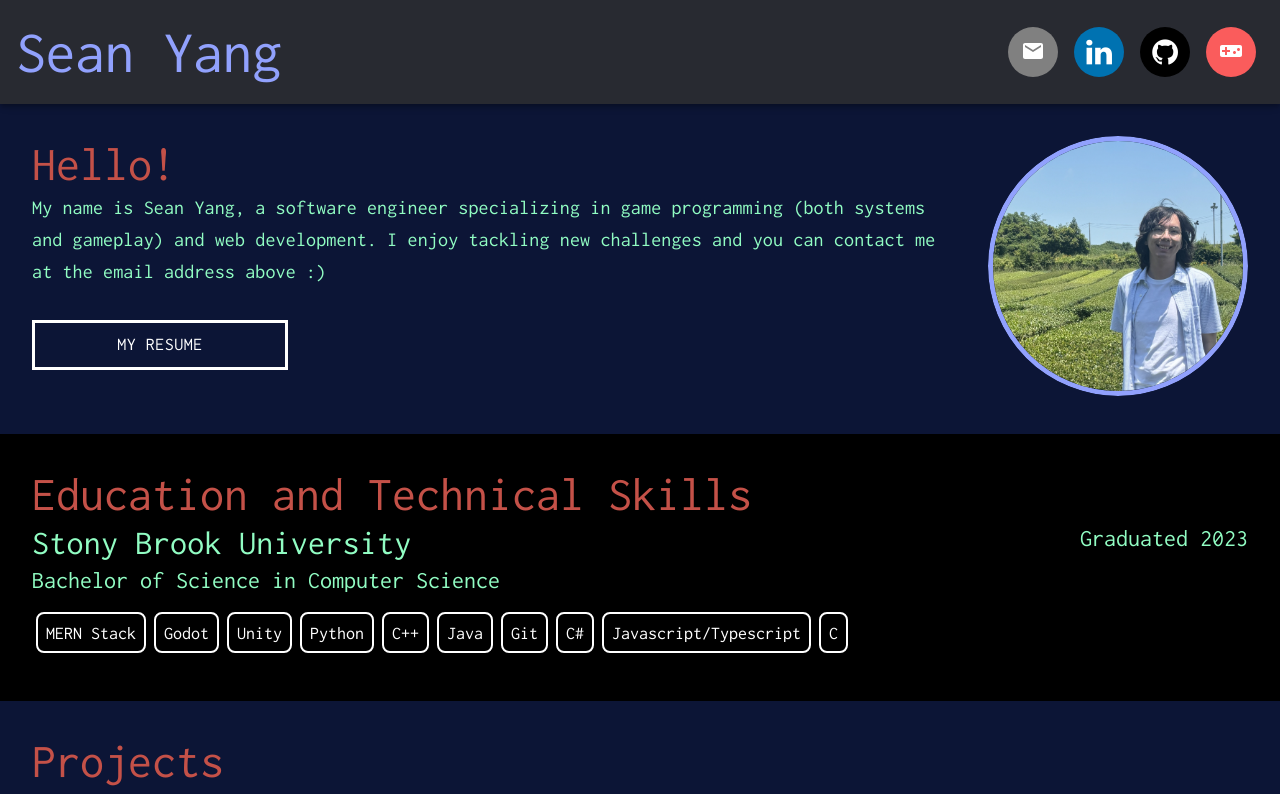
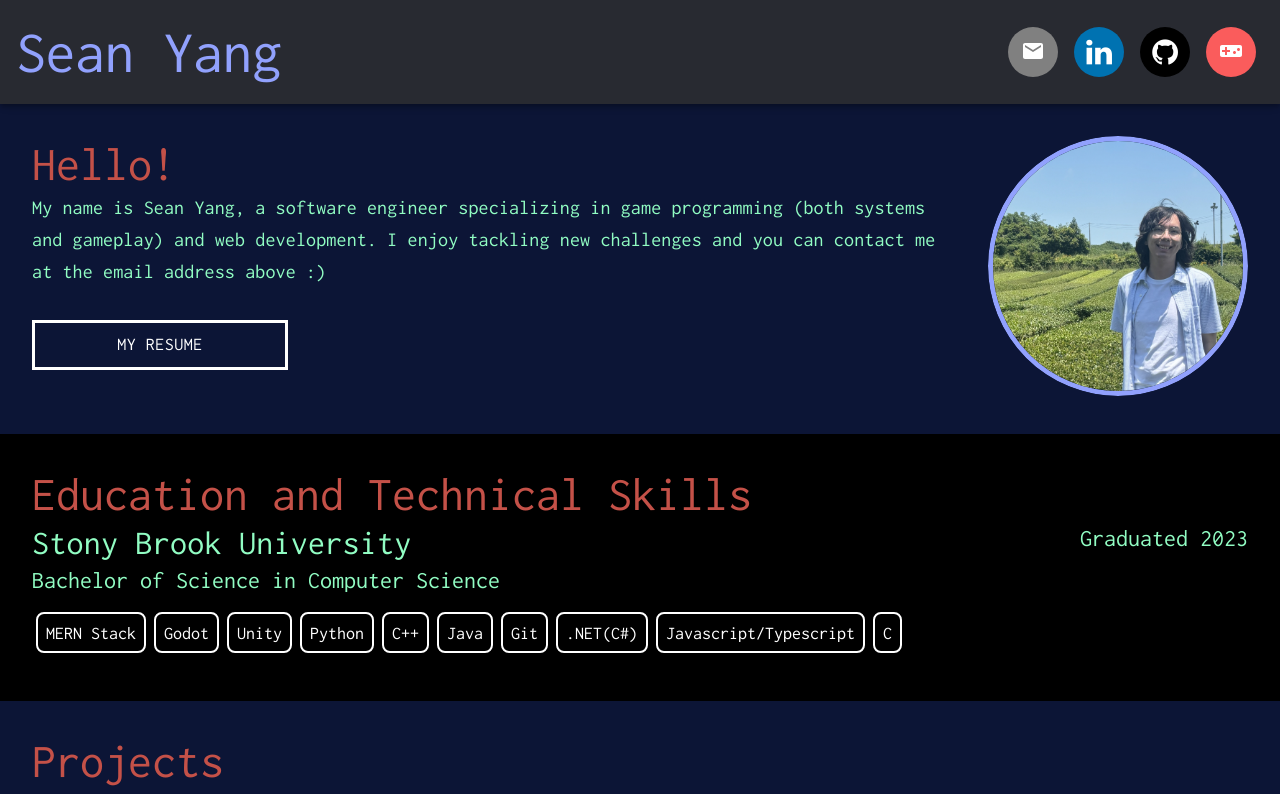
Before and after one commit to s303824/sean-yang, a React (Create React App) app: page / in a window 1280 px wide. Shown: the top 794 px of the page. Built offline with nearby package versions, Linux system fonts and the light colour scheme.

Commit message:
next version

```diff
--- a/src/components/TechnicalSection.js
+++ b/src/components/TechnicalSection.js
@@ -12,7 +12,7 @@ function TechnicalSection(){
             <Badge subject={"C++"}/>
             <Badge subject={"Java"}/>
             <Badge subject={"Git"}/>
-            <Badge subject={"C#"}/>
+            <Badge subject={".NET(C#)"}/>
             <Badge subject={"Javascript/Typescript"}/>
             <Badge subject={"C"}/>
         </Box>
```
Also changed, not shown: 1 other file (tests, documents, lock files or other folders).
